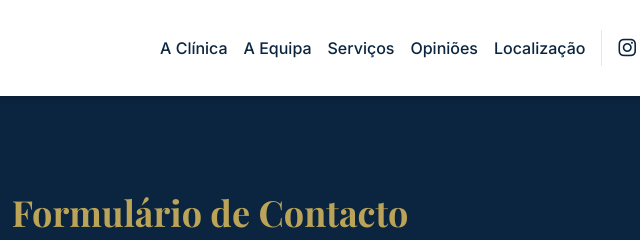
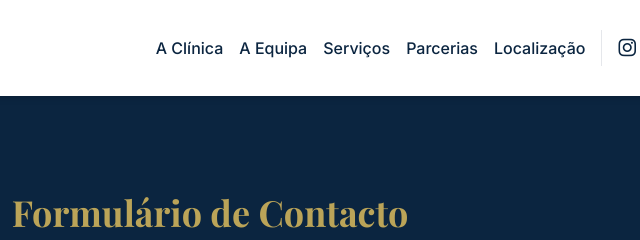
Before and after one commit to outofrealevents-cpu/Cl-nicadopadrao, a website: page marcar.html in a window 1280 px wide. Shown: the top 240 px of the page, 430-1070 px from the left. Drawn offline with nearby package versions, Linux system fonts and the light colour scheme.

Commit message:
Update marcar.html

```diff
--- a/marcar.html
+++ b/marcar.html
@@ -112,7 +112,7 @@
                         <li><a href="index.html#apresentacao" class="font-medium hover:text-padrao-gold transition-colors">A Clínica</a></li>
                         <li><a href="equipa.html" class="font-medium hover:text-padrao-gold transition-colors">A Equipa</a></li>
                         <li><a href="servicos.html" class="font-medium hover:text-padrao-gold transition-colors">Serviços</a></li>
-                        <li><a href="opinioes.html" class="font-medium hover:text-padrao-gold transition-colors">Opiniões</a></li>
+                        <li><a href="parcerias.html" class="font-medium hover:text-padrao-gold transition-colors">Parcerias</a></li>
                         <li><a href="localizacao.html" class="font-medium hover:text-padrao-gold transition-colors">Localização</a></li>
                         </ul>
                     <div class="flex items-center gap-4 pl-4 border-l border-gray-200">
```
